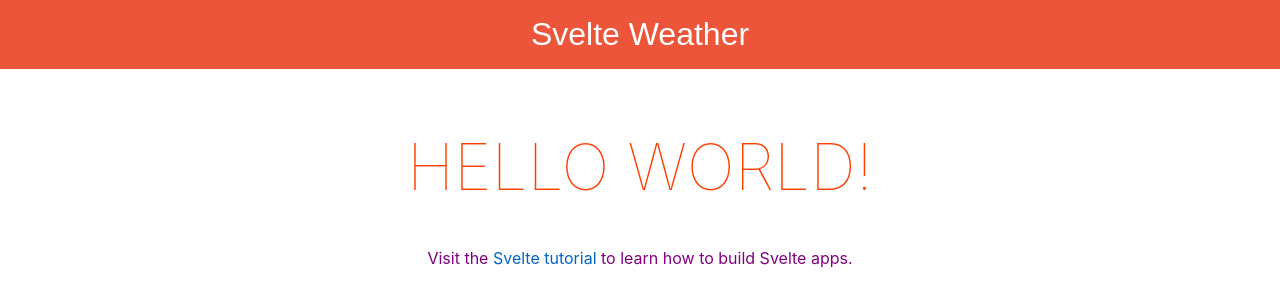
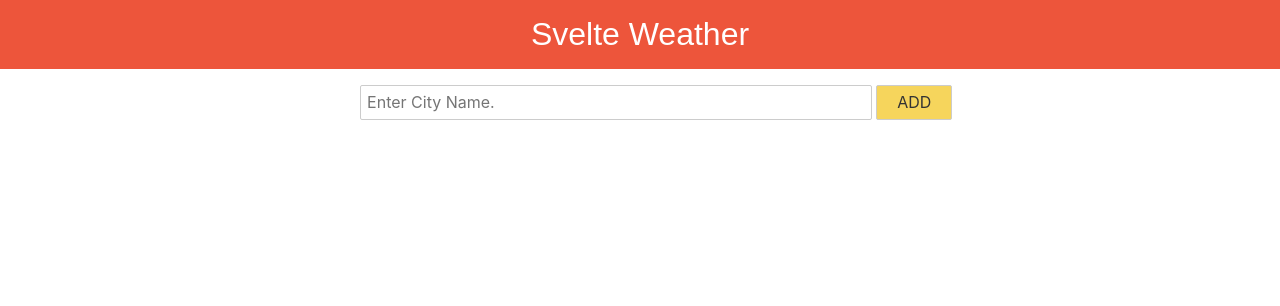
Before and after one commit to kimjangwook/svelte-weather, a Svelte app: page / in a window 1280 px wide. Shown: the top 306 px of the page. Built offline with nearby package versions, Linux system fonts and the light colour scheme.

Commit message:
Add search form

```diff
--- a/src/App.svelte
+++ b/src/App.svelte
@@ -1,37 +1,16 @@
 <script>
 	import Header from './Header.svelte';
-	export let name;
+	import Search from './Search.svelte';
 </script>
 
 <Header />
 
 <main>
-	<h1>Hello {name}!</h1>
-	<p>Visit the <a href="https://svelte.dev/tutorial">Svelte tutorial</a> to learn how to build Svelte apps.</p>
+	<Search />
 </main>
 
 <style type="text/scss">
 	main {
 		text-align: center;
-		padding: 1em;
-		max-width: 240px;
-		margin: 0 auto;
-
-		p {
-			color: purple;
-		}
-	}
-
-	h1 {
-		color: #ff3e00;
-		text-transform: uppercase;
-		font-size: 4em;
-		font-weight: 100;
-	}
-
-	@media (min-width: 640px) {
-		main {
-			max-width: none;
-		}
 	}
 </style>
--- /dev/null
+++ b/src/Search.svelte
@@ -0,0 +1,47 @@
+<script>
+    import { key } from './key.js';
+    import { weatherList } from './store.js';
+
+    let cityName = '';
+
+    function getFetchUrl(cityName) {
+        return 'http://api.openweathermap.org/data/2.5/weather?appid=' + key + '&q=' + cityName;
+    }
+
+    async function addWeatherInfo() {
+        const res = await fetch(getFetchUrl(cityName));
+        if (res.status === 404) {
+            alert('Invalid City Name.');
+        } else {
+            weatherList.add(await res.json());
+        }
+        cityName = '';
+    }
+</script>
+
+<div class="search-form">
+    <input type="text"
+           placeholder="Enter City Name."
+           bind:value={cityName}
+    />
+    <button type="button"
+            on:click={addWeatherInfo}
+    >ADD</button>
+</div>
+
+
+<style type="text/scss">
+    .search-form {
+        width: 80%;
+        margin-left: 10%;
+        padding: 1rem;
+        input[type="text"] {
+            width: 50%;
+        }
+        button {
+            padding-left: 20px;
+            padding-right: 20px;
+            background-color: #f6d55c;
+        }
+    }
+</style>
--- /dev/null
+++ b/src/key.js
@@ -0,0 +1 @@
+export const key = '<api-key-value>';
--- a/src/store.js
+++ b/src/store.js
@@ -5,7 +5,7 @@ export const weatherList = (() => {
 
     return {
         subscribe,
-        add: (cityInfo) => update(wList => [...wList, cityInfo]),
+        add: (weatherInfo) => update(wList => [...wList, weatherInfo]),
         remove: (cityName) => update(wList => {
             const index = wList.findIndex(item => item.name === cityName);
             if (index > -1) {
```
Also changed, not shown: 1 other file (tests, documents, lock files or other folders).
